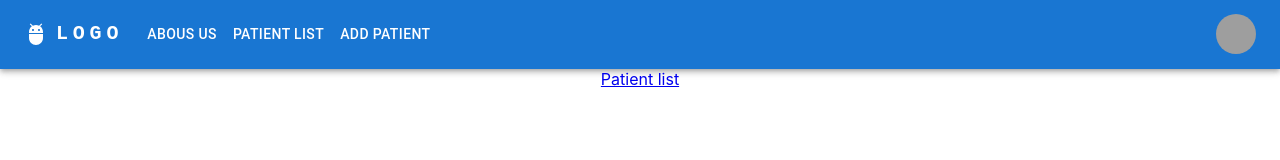
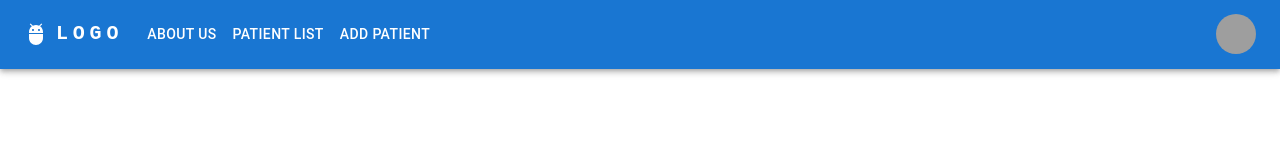
Before and after one commit to TedVu/patient-management-software, a React (Create React App) app: page / in a window 1280 px wide. Shown: the top 160 px of the page. Built offline with nearby package versions, Linux system fonts and the light colour scheme; grey boxes are pictures that could not be loaded.

Commit message:
Add basic routing for app bar

```diff
--- a/src/App.js
+++ b/src/App.js
@@ -1,12 +1,10 @@
 import "./App.css";
-import { Link } from "react-router-dom";
 import ResponsiveAppBar from "./components/AppBar";
 
 function App() {
   return (
     <div className="App">
       <ResponsiveAppBar />
-      <Link to="/patients">Patient list</Link>
     </div>
   );
 }
--- a/src/components/AppBar.js
+++ b/src/components/AppBar.js
@@ -12,8 +12,15 @@ import Button from "@mui/material/Button";
 import Tooltip from "@mui/material/Tooltip";
 import MenuItem from "@mui/material/MenuItem";
 import AdbIcon from "@mui/icons-material/Adb";
+import { Link } from "react-router-dom";
 
-const pages = ["Abous Us", "Patient List", "Add Patient"];
+const pages = ["About Us", "Patient List", "Add Patient"];
+
+const pageIDs = {
+  "About Us": "/aboutus",
+  "Patient List": "/patients",
+  "Add Patient": "/addpatient",
+};
 const settings = ["Profile", "Account", "Dashboard", "Logout"];
 
 const ResponsiveAppBar = () => {
@@ -34,6 +41,8 @@ const ResponsiveAppBar = () => {
   const handleCloseUserMenu = () => {
     setAnchorElUser(null);
   };
+
+  console.log(pageIDs[pages[0]]);
 
   return (
     <AppBar position="static">
@@ -119,7 +128,12 @@ const ResponsiveAppBar = () => {
                 onClick={handleCloseNavMenu}
                 sx={{ my: 2, color: "white", display: "block" }}
               >
-                {page}
+                <Link
+                  to={pageIDs[page]}
+                  style={{ color: "inherit", textDecoration: "inherit" }}
+                >
+                  {page}
+                </Link>
               </Button>
             ))}
           </Box>
```
